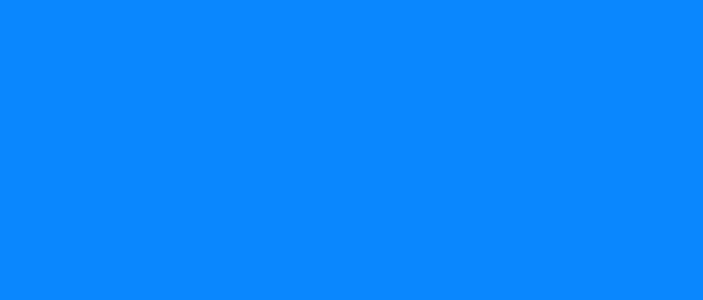
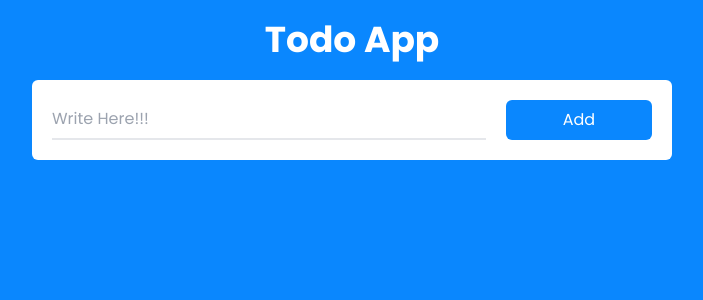
Before and after one commit to dennyshuda/todo-app, a React (Vite) app: page / in a window 1280 px wide. Shown: the top 300 px of the page, without its empty margins (288-991 px from the left). Built offline with nearby package versions, Linux system fonts and the light colour scheme.

Commit message:
feat: add handle submit todo

```diff
--- a/src/App.tsx
+++ b/src/App.tsx
@@ -1,5 +1,90 @@
+import { useState } from "react";
+import { TodoType } from "./models";
+import uuid from "react-uuid";
+
 function App() {
-  return <div className="App"></div>;
+  const [todos, setTodos] = useState<TodoType[]>([]);
+  const [text, setText] = useState<string>("");
+
+  function handleSubmit(event: React.FormEvent) {
+    event.preventDefault();
+    setTodos([...todos, { id: uuid(), text: text }]);
+    setText("");
+  }
+
+  return (
+    <div className="App">
+      <h1 className="text-center font-bold text-white text-4xl my-5">
+        Todo App
+      </h1>
+      <div className="md:w-6/12 w-10/12 mx-auto bg-white py-5 px-5 rounded-md">
+        <form onSubmit={handleSubmit} className="flex gap-5 justify-between">
+          <input
+            className="border-b-2 w-9/12 focus:outline-none "
+            type="text"
+            value={text}
+            placeholder="Write Here!!!"
+            onChange={(event) => setText(event.target.value)}
+          />
+          <button className="bg-primary w-3/12 py-2 px-5 rounded-md text-white">
+            Add
+          </button>
+        </form>
+      </div>
+      {todos?.length > 0 ? (
+        <div className="md:w-6/12 w-10/12 mx-auto mt-5 bg-white py-5 px-5 rounded-md">
+          {todos.map((todo, index) => {
+            return (
+              <>
+                <li
+                  key={todo.id}
+                  className="list-none border-b-2 py-3 flex justify-between items-center mb-3"
+                >
+                  <p>{todo.text}</p>
+                  <div className="space-x-2">
+                    <button>
+                      <svg
+                        className="inline-block"
+                        width="28"
+                        height="28"
+                        viewBox="0 0 28 28"
+                        fill="none"
+                        xmlns="http://www.w3.org/2000/svg"
+                      >
+                        <rect width="28" height="28" rx="5" fill="#0A87FE" />
+                        <path
+                          d="M6.85366 23C6.3439 23 5.90737 22.8186 5.54405 22.4557C5.18135 22.0934 5 21.6577 5 21.1486V8.18879C5 7.67966 5.18135 7.24365 5.54405 6.88078C5.90737 6.51852 6.3439 6.33739 6.85366 6.33739H15.1256L13.272 8.18879H6.85366V21.1486H19.8293V14.715L21.6829 12.8636V21.1486C21.6829 21.6577 21.5016 22.0934 21.1389 22.4557C20.7756 22.8186 20.339 23 19.8293 23H6.85366ZM17.211 6.86967L18.5317 8.16565L12.4146 14.2753V15.5944H13.7122L19.8524 9.46163L21.1732 10.7576L15.0329 16.8904C14.863 17.0601 14.6662 17.1952 14.4425 17.2958C14.2182 17.3958 13.9825 17.4458 13.7354 17.4458H11.4878C11.2252 17.4458 11.0052 17.3572 10.8279 17.1801C10.65 17.0024 10.561 16.7824 10.561 16.5201V14.2753C10.561 14.0284 10.6073 13.793 10.7 13.569C10.7927 13.3456 10.924 13.149 11.0939 12.9793L17.211 6.86967ZM21.1732 10.7576L17.211 6.86967L19.528 4.55542C19.8988 4.18514 20.343 4 20.8608 4C21.378 4 21.8142 4.18514 22.1695 4.55542L23.4671 5.87454C23.8224 6.22939 24 6.66139 24 7.17052C24 7.67966 23.8224 8.11165 23.4671 8.4665L21.1732 10.7576Z"
+                          fill="white"
+                        />
+                      </svg>
+                    </button>
+                    <button>
+                      <svg
+                        className="inline-block cursor-pointer"
+                        width="28"
+                        height="28"
+                        viewBox="0 0 28 28"
+                        fill="none"
+                        xmlns="http://www.w3.org/2000/svg"
+                      >
+                        <rect width="28" height="28" rx="5" fill="#FA3B3B" />
+                        <path
+                          d="M9 23C8.45 23 7.97933 22.8043 7.588 22.413C7.196 22.021 7 21.55 7 21V8H6V6H11V5H17V6H22V8H21V21C21 21.55 20.8043 22.021 20.413 22.413C20.021 22.8043 19.55 23 19 23H9ZM11 19H13V10H11V19ZM15 19H17V10H15V19Z"
+                          fill="white"
+                        />
+                      </svg>
+                    </button>
+                  </div>
+                </li>
+              </>
+            );
+          })}
+        </div>
+      ) : (
+        ""
+      )}
+    </div>
+  );
 }
 
 export default App;
```
